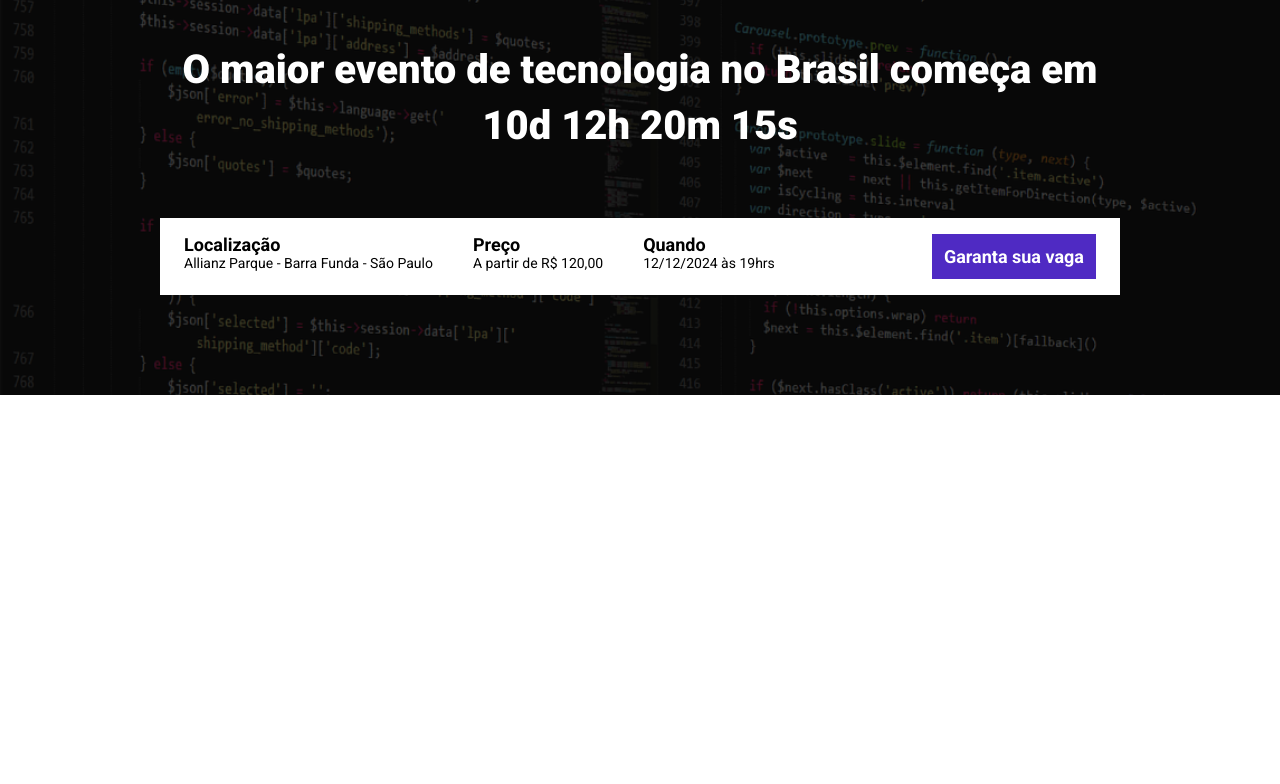
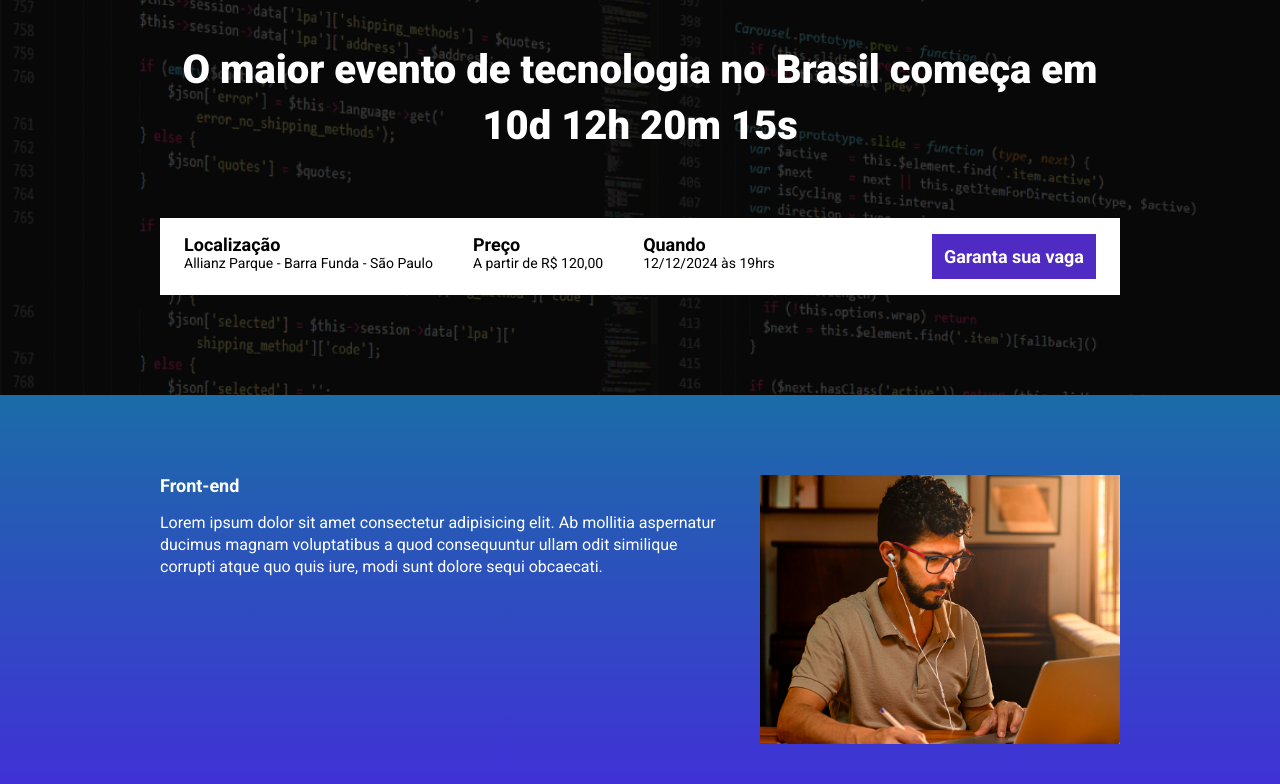
Before and after one commit to lbocollato/ebac_tech_talks, a website built with Parcel: page src/index.html in a window 1280 px wide. Shown: the part 166-950 px from the top of the page. Before the commit the page ends 800 px from the top, so only its background shows below. Built offline with nearby package versions, Linux system fonts and the light colour scheme.

Commit message:
section front-end

```diff
--- a/src/index.html
+++ b/src/index.html
@@ -36,8 +36,18 @@
                 </a>
             </div>
         </div>
-
     </header>
+    <section class="event" >
+        <div class="container">
+            <div class="event__details">
+                <h2 class="event__details__title" >Front-end</h2>
+                <p class="event__details__description">
+                    Lorem ipsum dolor sit amet consectetur adipisicing elit. Ab mollitia aspernatur ducimus magnam voluptatibus a quod consequuntur ullam odit similique corrupti atque quo quis iure, modi sunt dolore sequi obcaecati.
+                </p>
+            </div>
+            <img class="event__image" src="./images/frontend.png" alt="Front-end">
+        </div>
+    </section>
 
 
 
--- /dev/null
+++ b/src/styles/_event.scss
@@ -0,0 +1,44 @@
+.event{
+    padding: 80px 0;
+    background-image: linear-gradient(#1B6CA7, #442BDB);
+
+
+    .container {
+        display: flex;
+
+    }
+
+    &__image {
+        max-width: 360px;
+    }
+
+    &__details {
+        margin-right: 40px;
+
+        &__title {
+            font-size: 18px;
+            font-weight: bold;
+            margin-bottom: 16px;
+
+        }
+
+        &__description {
+            line-height: 22px;
+        }
+    }
+
+    @media (max-width: 640px) {
+        .container {
+            display: block;
+        }
+
+        &__image {
+            width: 100%;
+        }
+
+        &__details {
+            margin-right: 0;
+            margin-bottom: 16px;
+        }
+    }
+}
--- a/src/styles/main.scss
+++ b/src/styles/main.scss
@@ -1,6 +1,7 @@
 @use 'hero';
 @use 'components/infos_bar';
 @use 'components/buttons';
+@use 'event';
 
 * {
     margin: 0;
```
Also changed, not shown: src/styles/variables.scss (added, +7 -0 lines).
